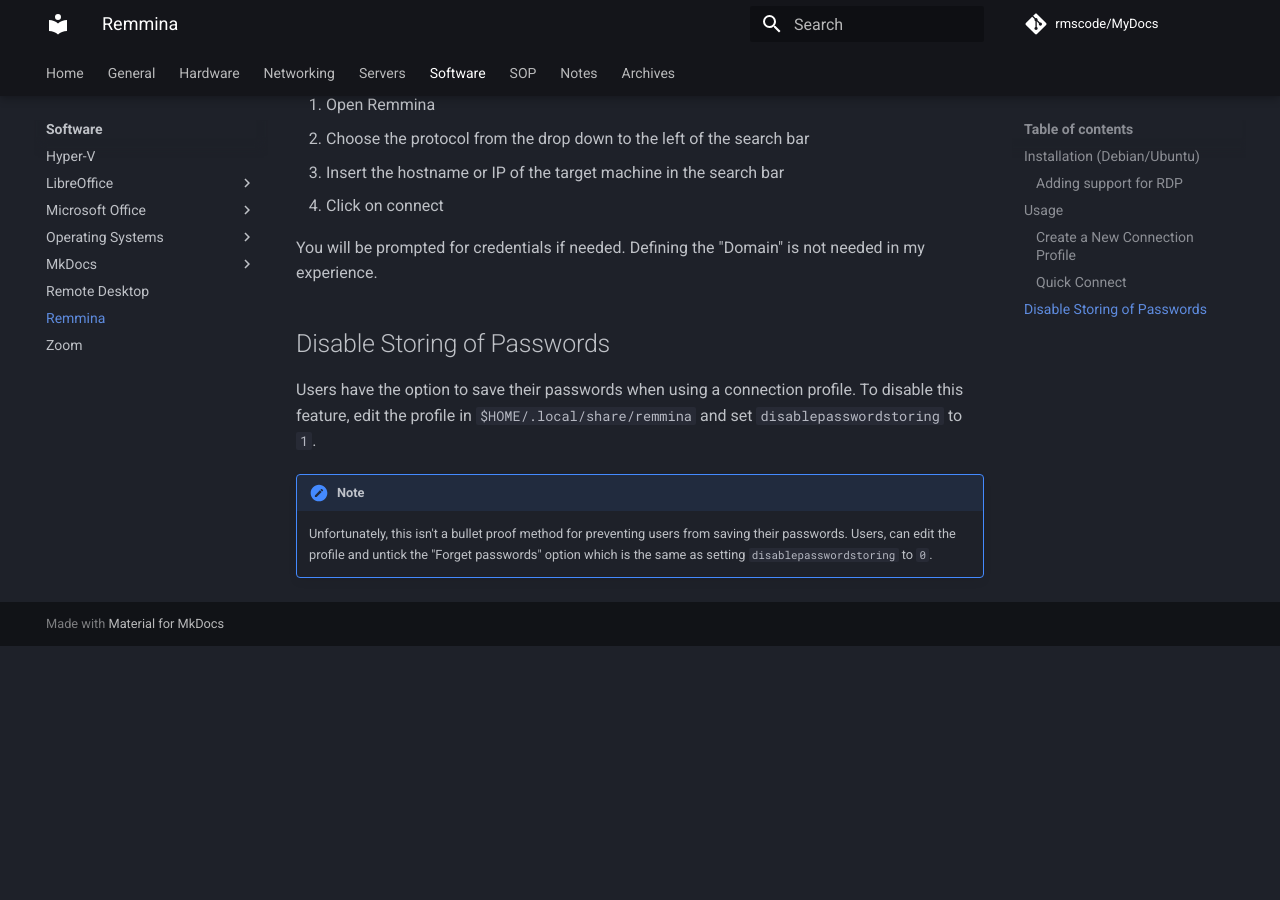
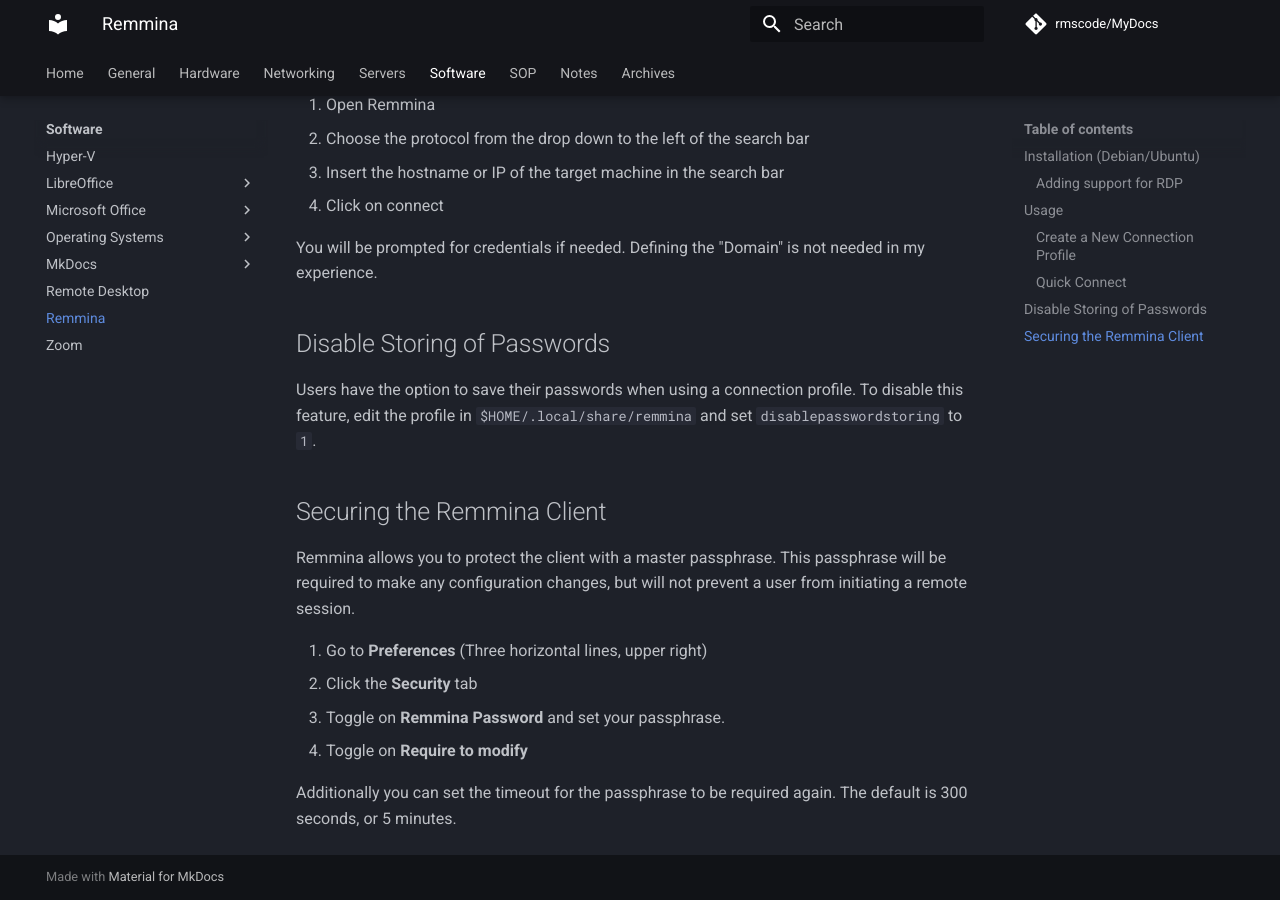
Before and after one commit to rmscode/binary-garden, an MkDocs documentation site: the page built from docs/software/remmina.md, in a window 1280 px wide and 900 px high, scrolled down 1133 px. Built offline with MkDocs 1.6.1 and Material for MkDocs 9.7.7, drawn with Linux system fonts in a browser that asks for light colours; comment, search, counter and statistics services are not loaded; before the commit the page ends 1779 px from its top, so only the background shows below that.

Commit message:
Docs: Add Remmina passphrase instructions

```diff
--- a/docs/software/remmina.md
+++ b/docs/software/remmina.md
@@ -48,6 +48,13 @@
 
 Users have the option to save their passwords when using a connection profile. To disable this feature, edit the profile in `$HOME/.local/share/remmina` and set `disablepasswordstoring` to `1`.
 
-!!! note
+## Securing the Remmina Client
 
-    Unfortunately, this isn't a bullet proof method for preventing users from saving their passwords. Users, can edit the profile and untick the "Forget passwords" option which is the same as setting `disablepasswordstoring` to `0`.
+Remmina allows you to protect the client with a master passphrase. This passphrase will be required to make any configuration changes, but will not prevent a user from initiating a remote session.
+
+1. Go to **Preferences** (Three horizontal lines, upper right)
+2. Click the **Security** tab
+3. Toggle on **Remmina Password** and set your passphrase.
+4. Toggle on **Require to modify**
+
+Additionally you can set the timeout for the passphrase to be required again. The default is 300 seconds, or 5 minutes.
```
